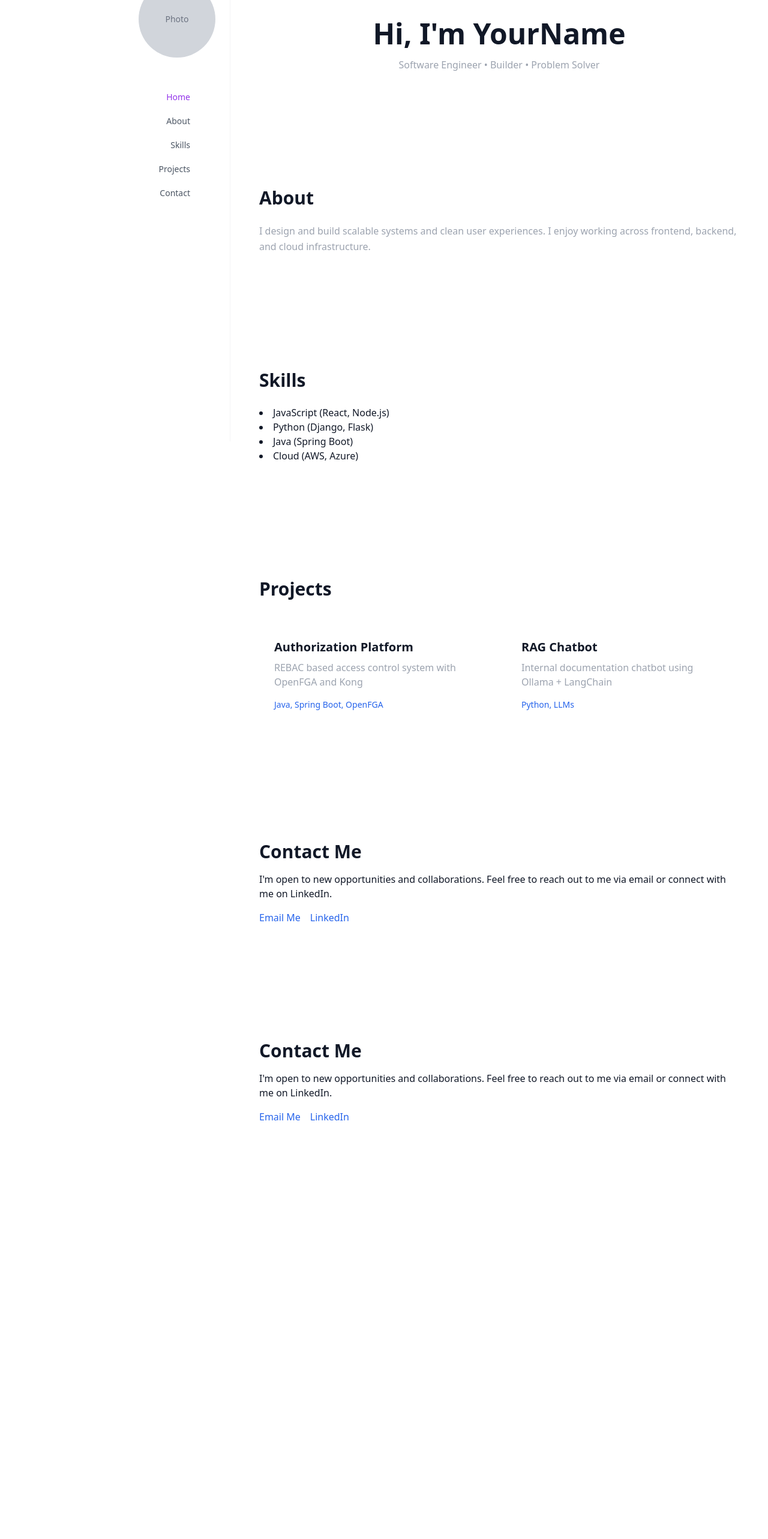
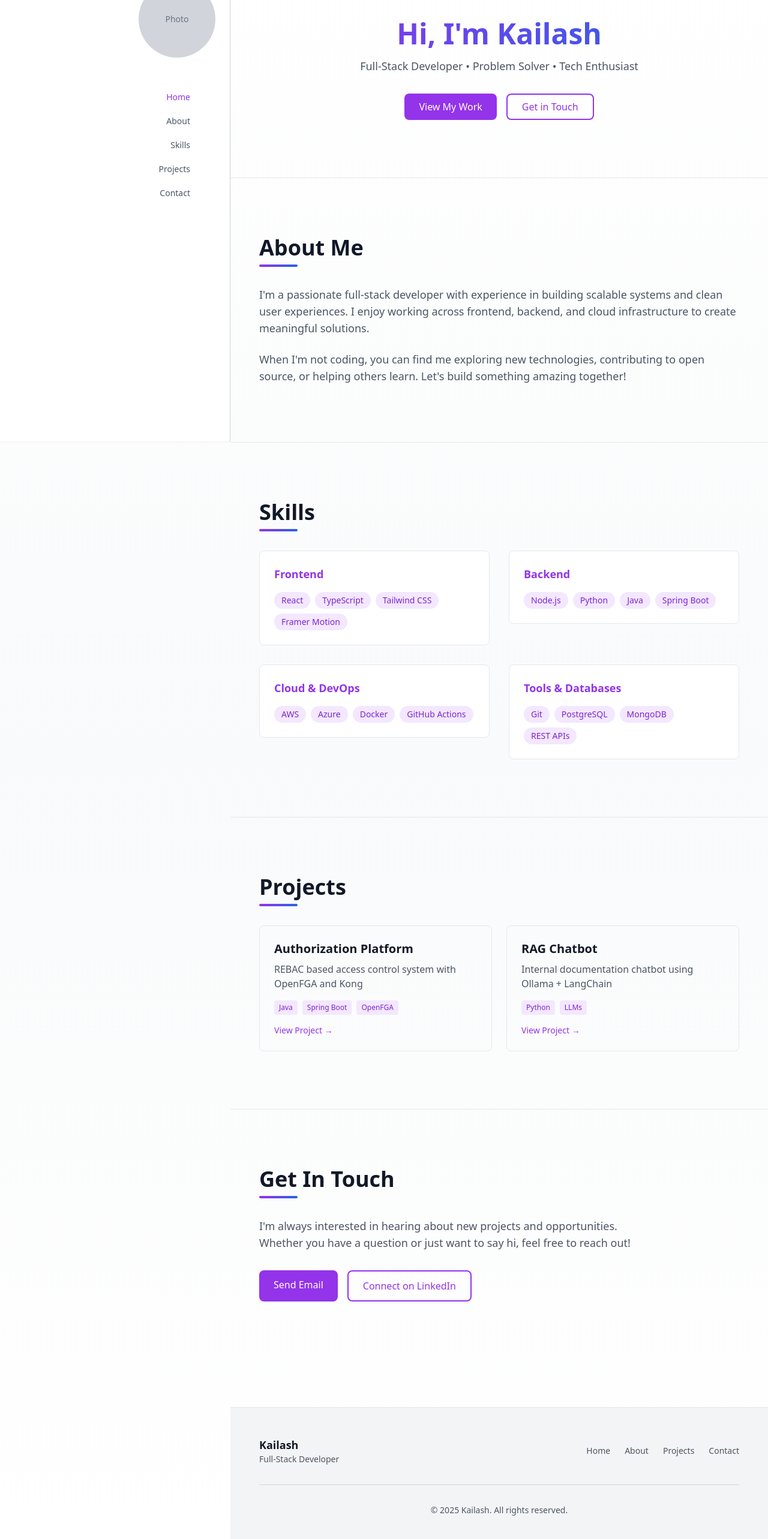
Before and after one commit to kailash/kailash.github.io, a React (Vite) app: page / in a window 1280 px wide. Shown: the part 64-2630 px from the top of the page at 60% size. Before the commit the page ends 2034 px from the top, so only its background shows below. Built offline with nearby package versions, Linux system fonts and the light colour scheme; some icons are missing.

Commit message:
Enhance: Complete visual redesign with responsive typography, gradients, improved cards, and better styling

```diff
--- a/src/App.tsx
+++ b/src/App.tsx
@@ -8,7 +8,7 @@ import Footer from "./components/Footer";
 
 export default function App() {
   return (
-    <div className="min-h-screen bg-white text-gray-900">
+    <div className="min-h-screen bg-gradient-to-b from-white via-gray-50 to-white text-gray-900">
       <Navbar />
 
       {/* main content: top padding on mobile, margin on desktop and landscape mobile */}
--- a/src/components/About.tsx
+++ b/src/components/About.tsx
@@ -1,11 +1,26 @@
+import Reveal from "./Reveal";
+
 export default function About() {
     return (
-        <section id="about" className="max-w-5xl py-24 px-12">
-            <h2 className="text-3xl font-bold mb-6">About</h2>
-            <p className="text-gray-400 leading-relaxed">
-                I design and build scalable systems and clean user experiences.
-                I enjoy working across frontend, backend, and cloud infrastructure.
-            </p>
+        <section id="about" className="w-full max-w-5xl mx-auto py-20 sm:py-24 px-6 sm:px-8 md:px-12 border-t border-gray-200">
+            <Reveal>
+                <h2 className="text-3xl sm:text-4xl font-bold mb-2">About Me</h2>
+                <div className="w-16 h-1 bg-gradient-to-r from-purple-600 to-blue-600 rounded-full mb-8"></div>
+            </Reveal>
+
+            <Reveal>
+                <p className="text-base sm:text-lg text-gray-600 leading-relaxed mb-6">
+                    I'm a passionate full-stack developer with experience in building scalable systems and clean user experiences.
+                    I enjoy working across frontend, backend, and cloud infrastructure to create meaningful solutions.
+                </p>
+            </Reveal>
+
+            <Reveal>
+                <p className="text-base sm:text-lg text-gray-600 leading-relaxed">
+                    When I'm not coding, you can find me exploring new technologies, contributing to open source, or helping others learn.
+                    Let's build something amazing together!
+                </p>
+            </Reveal>
         </section>
     );
 }
--- a/src/components/Contact.tsx
+++ b/src/components/Contact.tsx
@@ -1,18 +1,38 @@
+import Reveal from "./Reveal";
+
 export default function Contact() {
     return (
-        <section id="contact" className="max-w-5xl py-24 px-12">
-            <h2 className="text-3xl font-bold mb-4">Contact Me</h2>
-            <p className="mb-4">
-                I'm open to new opportunities and collaborations. Feel free to reach out to me via email or connect with me on LinkedIn.
-            </p>
-            <div className="space-x-4">
-                <a href="mailto:kailash@example.com" className="text-accent">
-                    Email Me
-                </a>
-                <a href="https://www.linkedin.com/in/kailash" className="text-accent">
-                    LinkedIn
-                </a>
-            </div>
+        <section id="contact" className="w-full max-w-5xl mx-auto py-20 sm:py-24 px-6 sm:px-8 md:px-12 border-t border-gray-200">
+            <Reveal>
+                <h2 className="text-3xl sm:text-4xl font-bold mb-2">Get In Touch</h2>
+                <div className="w-16 h-1 bg-gradient-to-r from-purple-600 to-blue-600 rounded-full mb-8"></div>
+            </Reveal>
+
+            <Reveal>
+                <p className="text-base sm:text-lg text-gray-600 mb-8 leading-relaxed max-w-2xl">
+                    I'm always interested in hearing about new projects and opportunities.
+                    Whether you have a question or just want to say hi, feel free to reach out!
+                </p>
+            </Reveal>
+
+            <Reveal>
+                <div className="flex flex-col sm:flex-row gap-4">
+                    <a
+                        href="mailto:kailash@example.com"
+                        className="px-6 py-3 bg-purple-600 text-white rounded-lg hover:bg-purple-700 transition-all duration-300 font-medium text-center"
+                    >
+                        Send Email
+                    </a>
+                    <a
+                        href="https://www.linkedin.com/in/kailash"
+                        target="_blank"
+                        rel="noopener noreferrer"
+                        className="px-6 py-3 border-2 border-purple-600 text-purple-600 rounded-lg hover:bg-purple-50 transition-all duration-300 font-medium text-center"
+                    >
+                        Connect on LinkedIn
+                    </a>
+                </div>
+            </Reveal>
         </section>
     );
 }
--- a/src/components/Footer.tsx
+++ b/src/components/Footer.tsx
@@ -1,18 +1,29 @@
-export default function footer() {
+export default function Footer() {
+    const currentYear = new Date().getFullYear();
+
     return (
-        <section id="footer" className="max-w-5xl py-24 px-12">
-            <h2 className="text-3xl font-bold mb-4">Contact Me</h2>
-            <p className="mb-4">
-                I'm open to new opportunities and collaborations. Feel free to reach out to me via email or connect with me on LinkedIn.
-            </p>
-            <div className="space-x-4">
-                <a href="mailto:kailash@example.com" className="text-accent">
-                    Email Me
-                </a>
-                <a href="https://www.linkedin.com/in/kailash" className="text-accent">
-                    LinkedIn
-                </a>
+        <footer className="w-full bg-gray-100 border-t border-gray-200 py-8 sm:py-12 px-6 sm:px-8 md:px-12 mt-20">
+            <div className="max-w-5xl mx-auto">
+                <div className="flex flex-col sm:flex-row justify-between items-center gap-4">
+                    <div>
+                        <h3 className="font-bold text-lg text-gray-900">Kailash</h3>
+                        <p className="text-sm text-gray-600">Full-Stack Developer</p>
+                    </div>
+
+                    <div className="flex gap-6">
+                        <a href="#home" className="text-gray-600 hover:text-purple-600 transition-colors text-sm">Home</a>
+                        <a href="#about" className="text-gray-600 hover:text-purple-600 transition-colors text-sm">About</a>
+                        <a href="#projects" className="text-gray-600 hover:text-purple-600 transition-colors text-sm">Projects</a>
+                        <a href="#contact" className="text-gray-600 hover:text-purple-600 transition-colors text-sm">Contact</a>
+                    </div>
+                </div>
+
+                <div className="border-t border-gray-300 mt-8 pt-8 text-center">
+                    <p className="text-sm text-gray-600">
+                        © {currentYear} Kailash. All rights reserved.
+                    </p>
+                </div>
             </div>
-        </section>
+        </footer>
     );
 }
--- a/src/components/Hero.tsx
+++ b/src/components/Hero.tsx
@@ -3,15 +3,27 @@ import { motion } from "framer-motion";
 
 export default function Hero() {
     return (
-        <section id="home" className="max-w-5xl py-24 px-12">
+        <section id="home" className="w-full max-w-5xl mx-auto py-20 sm:py-24 px-6 sm:px-8 md:px-12">
             <motion.div
                 initial={{ opacity: 0, y: 20 }}
                 animate={{ opacity: 1, y: 0 }}
                 transition={{ duration: 0.6 }}
                 className="text-center"
             >
-                <h1 className="text-5xl font-bold">Hi, I'm YourName</h1>
-                <p className="mt-4 text-gray-400">Software Engineer • Builder • Problem Solver</p>
+                <h1 className="text-3xl sm:text-4xl md:text-5xl font-bold bg-gradient-to-r from-purple-600 to-blue-600 bg-clip-text text-transparent">
+                    Hi, I'm Kailash
+                </h1>
+                <p className="mt-4 text-base sm:text-lg text-gray-600">
+                    Full-Stack Developer • Problem Solver • Tech Enthusiast
+                </p>
+                <div className="mt-8 flex gap-4 justify-center flex-wrap">
+                    <button className="px-6 py-2 bg-purple-600 text-white rounded-lg hover:bg-purple-700 transition-all duration-300 font-medium">
+                        View My Work
+                    </button>
+                    <button className="px-6 py-2 border-2 border-purple-600 text-purple-600 rounded-lg hover:bg-purple-50 transition-all duration-300 font-medium">
+                        Get in Touch
+                    </button>
+                </div>
             </motion.div>
         </section>
     );
--- a/src/components/Navbar.tsx
+++ b/src/components/Navbar.tsx
@@ -23,7 +23,7 @@ export default function Navbar() {
     return (
         <>
             {/* Desktop Navbar - Fixed on left */}
-            <nav className="hidden md:flex fixed left-0 top-0 h-screen w-96 bg-white z-50 flex-col items-end py-8 px-6 border-r border-gray-100">
+            <nav className="hidden md:flex fixed left-0 top-0 h-screen w-96 bg-white z-50 flex-col items-end py-8 px-6 border-r border-gray-300 shadow-sm">
                 {/* Image Placeholder */}
                 <div className="mb-12">
                     <div className="h-32 w-32 rounded-full bg-gray-300 flex items-center justify-center">
@@ -55,7 +55,7 @@ export default function Navbar() {
             </nav>
 
             {/* Mobile Navbar - Top fixed (vertical only) */}
-            <nav className="md:hidden flex sm:hidden fixed top-0 left-0 right-0 h-16 bg-white border-b border-gray-100 z-50 flex items-center justify-between px-4">
+            <nav className="md:hidden flex sm:hidden fixed top-0 left-0 right-0 h-16 bg-white border-b border-gray-300 z-50 flex items-center justify-between px-4 shadow-sm">
                 {/* Logo/Photo on mobile */}
                 <div className="h-10 w-10 rounded-full bg-gray-300 flex items-center justify-center flex-shrink-0">
                     <span className="text-gray-500 text-xs">P</span>
@@ -99,7 +99,7 @@ export default function Navbar() {
             )}
 
             {/* Landscape Mobile Navbar - Fixed on left */}
-            <nav className="hidden sm:flex md:hidden fixed left-0 top-0 h-screen w-20 bg-white z-50 flex-col items-center py-8 px-2 border-r border-gray-100">
+            <nav className="hidden sm:flex md:hidden fixed left-0 top-0 h-screen w-20 bg-white z-50 flex-col items-center py-8 px-2 border-r border-gray-300 shadow-sm">
                 {/* Image Placeholder */}
                 <div className="mb-6">
                     <div className="h-12 w-12 rounded-full bg-gray-300 flex items-center justify-center">
--- a/src/components/Projects.tsx
+++ b/src/components/Projects.tsx
@@ -1,17 +1,36 @@
+import Reveal from "./Reveal";
 import { projects } from "../data/projects";
 
 
 export default function Projects() {
     return (
-        <section id="projects" className="max-w-5xl py-24 px-12">
-            <h2 className="text-3xl font-bold mb-10">Projects</h2>
+        <section id="projects" className="w-full max-w-5xl mx-auto py-20 sm:py-24 px-6 sm:px-8 md:px-12 border-t border-gray-200">
+            <Reveal>
+                <h2 className="text-3xl sm:text-4xl font-bold mb-2">Projects</h2>
+                <div className="w-16 h-1 bg-gradient-to-r from-purple-600 to-blue-600 rounded-full mb-8"></div>
+            </Reveal>
+
             <div className="grid md:grid-cols-2 gap-6">
                 {projects.map(p => (
-                    <div key={p.title} className="border border-white/10 p-6 rounded-lg">
-                        <h3 className="text-xl font-semibold">{p.title}</h3>
-                        <p className="text-gray-400 mt-2">{p.description}</p>
-                        <div className="mt-4 text-sm text-accent">{p.stack}</div>
-                    </div>
+                    <Reveal key={p.title}>
+                        <div className="border border-gray-200 hover:border-purple-500 p-6 rounded-lg hover:shadow-lg transition-all duration-300 group cursor-pointer">
+                            <h3 className="text-xl font-semibold group-hover:text-purple-600 transition-colors">{p.title}</h3>
+                            <p className="text-gray-600 mt-2 text-sm sm:text-base">{p.description}</p>
+                            <div className="mt-4 flex flex-wrap gap-2">
+                                {p.stack.split(", ").map((tech) => (
+                                    <span
+                                        key={tech}
+                                        className="text-xs bg-purple-100 text-purple-700 px-2 py-1 rounded"
+                                    >
+                                        {tech}
+                                    </span>
+                                ))}
+                            </div>
+                            <button className="mt-4 text-purple-600 font-medium text-sm hover:text-purple-700 flex items-center gap-2 group-hover:gap-3 transition-all">
+                                View Project →
+                            </button>
+                        </div>
+                    </Reveal>
                 ))}
             </div>
         </section>
--- a/src/components/Skills.tsx
+++ b/src/components/Skills.tsx
@@ -1,13 +1,51 @@
+import Reveal from "./Reveal";
+
+const skillCategories = [
+    {
+        category: "Frontend",
+        skills: ["React", "TypeScript", "Tailwind CSS", "Framer Motion"]
+    },
+    {
+        category: "Backend",
+        skills: ["Node.js", "Python", "Java", "Spring Boot"]
+    },
+    {
+        category: "Cloud & DevOps",
+        skills: ["AWS", "Azure", "Docker", "GitHub Actions"]
+    },
+    {
+        category: "Tools & Databases",
+        skills: ["Git", "PostgreSQL", "MongoDB", "REST APIs"]
+    }
+];
+
 export default function Skills() {
     return (
-        <section id="skills" className="max-w-5xl py-24 px-12">
-            <h2 className="text-3xl font-bold mb-6">Skills</h2>
-            <ul className="list-disc list-inside">
-                <li>JavaScript (React, Node.js)</li>
-                <li>Python (Django, Flask)</li>
-                <li>Java (Spring Boot)</li>
-                <li>Cloud (AWS, Azure)</li>
-            </ul>
+        <section id="skills" className="w-full max-w-5xl mx-auto py-20 sm:py-24 px-6 sm:px-8 md:px-12 border-t border-gray-200">
+            <Reveal>
+                <h2 className="text-3xl sm:text-4xl font-bold mb-2">Skills</h2>
+                <div className="w-16 h-1 bg-gradient-to-r from-purple-600 to-blue-600 rounded-full mb-8"></div>
+            </Reveal>
+
+            <div className="grid md:grid-cols-2 gap-8">
+                {skillCategories.map((cat) => (
+                    <Reveal key={cat.category}>
+                        <div className="p-6 bg-white border border-gray-200 rounded-lg hover:border-purple-300 hover:shadow-lg transition-all duration-300">
+                            <h3 className="text-lg font-bold text-purple-600 mb-4">{cat.category}</h3>
+                            <div className="flex flex-wrap gap-2">
+                                {cat.skills.map((skill) => (
+                                    <span
+                                        key={skill}
+                                        className="px-3 py-1 bg-purple-100 text-purple-700 rounded-full text-sm font-medium hover:bg-purple-200 transition-colors"
+                                    >
+                                        {skill}
+                                    </span>
+                                ))}
+                            </div>
+                        </div>
+                    </Reveal>
+                ))}
+            </div>
         </section>
     );
 };
```
